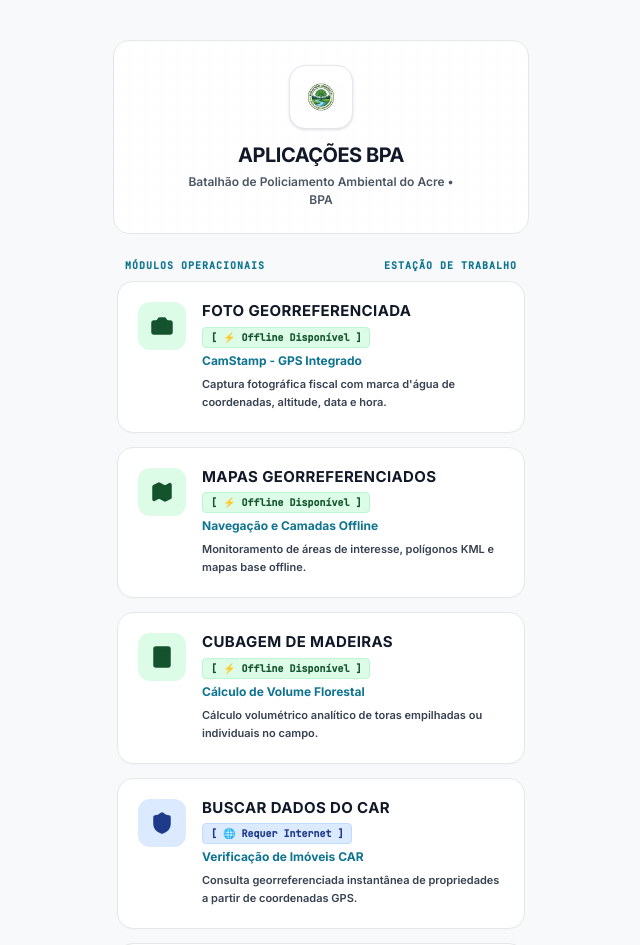
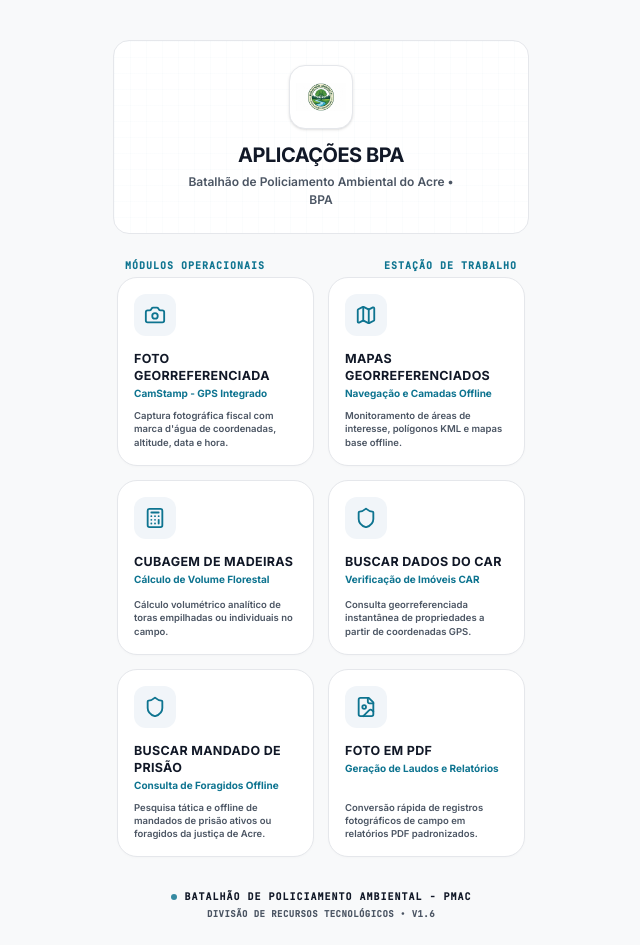
Before and after one commit to franklinroosivelt1/Aplica-esBPA, a React (Vite) app: page / in a window 1280 px wide. Shown: the top 945 px of the page, without its empty margins (319-959 px from the left). Built offline with nearby package versions, Linux system fonts and the light colour scheme.

Commit message:
Layout grid

```diff
--- a/public/sw.js
+++ b/public/sw.js
@@ -1,4 +1,4 @@
-const CACHE_NAME = 'bpa-app-cache-v1';
+const CACHE_NAME = 'bpa-app-cache-v2';
 
 self.addEventListener('install', (event) => {
   self.skipWaiting();
@@ -19,6 +19,30 @@ self.addEventListener('fetch', (event) => {
 
   // Cache requests to our own origin
   if (url.origin === self.location.origin) {
+    // For navigation/HTML requests, always use a Network-First strategy
+    // to prevent caching broken or outdated bundle HTML files.
+    const isHtml = event.request.mode === 'navigate' ||
+                   url.pathname === '/' ||
+                   url.pathname === '/index.html' ||
+                   url.pathname.endsWith('.html');
+
+    if (isHtml) {
+      event.respondWith(
+        fetch(event.request)
+          .then((networkResponse) => {
+            if (networkResponse && networkResponse.status === 200) {
+              const responseToCache = networkResponse.clone();
+              caches.open(CACHE_NAME).then((cache) => cache.put(event.request, responseToCache));
+            }
+            return networkResponse;
+          })
+          .catch(() => {
+            // Fallback to cache only if network is completely unavailable
+            return caches.match(event.request) || caches.match('/index.html') || caches.match('/');
+          })
+      );
+    } else {
+      // For static assets (JS, CSS, images), use Stale-While-Revalidate
       event.respondWith(
         caches.match(event.request).then((cachedResponse) => {
           if (cachedResponse) {
@@ -39,14 +63,10 @@ self.addEventListener('fetch', (event) => {
               });
             }
             return networkResponse;
-        }).catch((err) => {
-          if (event.request.mode === 'navigate') {
-            return caches.match('/index.html') || caches.match('/');
-          }
-          throw err;
           });
         })
       );
+    }
   } else if (
     url.hostname.includes('tile.openstreetmap.org') ||
     url.hostname.includes('google.com') ||
--- a/src/views/Home.tsx
+++ b/src/views/Home.tsx
@@ -103,12 +103,12 @@ export default function Home({ onNavigate }: HomeProps) {
 
         {/* Modules Navigation Grid */}
         <div className="w-full space-y-4 px-1">
-          <div className="text-[10px] font-mono font-bold uppercase tracking-widest text-[#0E7490] px-2 mb-2 flex items-center justify-between">
+          <div className="text-[10px] font-mono font-bold uppercase tracking-widest text-[#0E7490] px-2 mb-1 flex items-center justify-between">
             <span>Módulos Operacionais</span>
             <span>Estação de Trabalho</span>
           </div>
 
-          <div className="space-y-3.5">
+          <div className="grid grid-cols-2 gap-3.5">
             {menuItems.map((item, index) => {
               const IconComp = item.icon;
               return (
@@ -118,40 +118,29 @@ export default function Home({ onNavigate }: HomeProps) {
                   initial={{ opacity: 0, y: 8 }}
                   animate={{ opacity: 1, y: 0 }}
                   transition={{ delay: index * 0.03, duration: 0.15 }}
-                  whileHover={{ y: -1, scale: 1.005 }}
-                  whileTap={{ scale: 0.99 }}
-                  className="w-full text-left bg-white border border-[#E5E7EB] hover:border-[#0E7490] rounded-[16px] p-5 flex items-start gap-4 transition-all duration-150 cursor-pointer focus:outline-none focus:ring-2 focus:ring-[#0E7490] shadow-[0_1px_2px_rgba(0,0,0,0.02)]"
+                  whileHover={{ y: -2, scale: 1.01, boxShadow: "0 10px 15px -3px rgba(0, 0, 0, 0.04), 0 4px 6px -2px rgba(0, 0, 0, 0.01)" }}
+                  whileTap={{ scale: 0.98 }}
+                  className="w-full text-left bg-white border border-[#E5E7EB] hover:border-[#0E7490] rounded-[20px] p-4 flex flex-col justify-between min-h-[175px] transition-all duration-150 cursor-pointer focus:outline-none focus:ring-2 focus:ring-[#0E7490] shadow-[0_1px_3px_rgba(0,0,0,0.02)] group"
                   id={`btn-menu-${item.id}`}
                 >
-                  {/* Heavy, Minimalist Filled Icon Wrapper */}
-                  <div className={`flex-shrink-0 p-3 rounded-xl ${item.offline ? 'bg-[#DCFCE7] text-[#14532D]' : 'bg-[#DBEAFE] text-[#1E3A8A]'} transition-colors`}>
-                    <IconComp className="w-6 h-6" fill="currentColor" strokeWidth={1.5} />
+                  <div className="w-full">
+                    {/* Modern, Minimalist Outline Icon Wrapper */}
+                    <div className="inline-flex items-center justify-center p-2.5 bg-[#F1F5F9] text-[#0E7490] rounded-xl mb-3.5 transition-colors group-hover:bg-[#E0F2FE] group-hover:text-[#0E7490]">
+                      <IconComp className="w-5.5 h-5.5" strokeWidth={2} />
                     </div>
 
-                  {/* Text Details with High Contrast */}
-                  <div className="flex-1 min-w-0">
-                    <div className="flex flex-wrap items-center gap-1.5 justify-between">
-                      <h3 className="font-extrabold text-[15px] text-[#111827] uppercase tracking-wide leading-tight">
+                    <h3 className="font-extrabold text-[12.5px] text-[#111827] uppercase tracking-wide leading-snug">
                       {item.label}
                     </h3>
-                      {/* Connection Badge */}
-                      {item.offline ? (
-                        <span className="inline-flex items-center text-[10px] font-mono font-bold px-2 py-0.5 rounded bg-[#DCFCE7] text-[#14532D] border border-[#BBF7D0]">
-                          [ ⚡ Offline Disponível ]
-                        </span>
-                      ) : (
-                        <span className="inline-flex items-center text-[10px] font-mono font-bold px-2 py-0.5 rounded bg-[#DBEAFE] text-[#1E3A8A] border border-[#BFDBFE]">
-                          [ 🌐 Requer Internet ]
-                        </span>
-                      )}
-                    </div>
-                    <h4 className="text-[12px] text-[#0E7490] font-extrabold font-sans mt-1">
+
+                    <h4 className="text-[10px] text-[#0E7490] font-bold font-sans mt-0.5">
                       {item.subtitle}
                     </h4>
-                    <p className="text-[11px] text-[#374151] mt-1.5 leading-relaxed font-semibold">
+                  </div>
+
+                  <p className="text-[9.5px] text-[#4B5563] mt-2 leading-snug font-semibold line-clamp-3">
                     {item.description}
                   </p>
-                  </div>
                 </motion.button>
               );
             })}
@@ -160,15 +149,15 @@ export default function Home({ onNavigate }: HomeProps) {
       </div>
 
       {/* Modern, high-visibility Footer */}
-      <footer className="pt-8 pb-4 text-center">
-        <div className="flex items-center justify-center gap-2 mb-1.5">
+      <footer className="pt-8 pb-4 text-center" id="footer">
+        <div className="flex items-center justify-center gap-2 mb-1">
           <div className="w-1.5 h-1.5 bg-[#0E7490] rounded-full animate-pulse" />
-          <span className="text-[10px] font-mono tracking-widest uppercase text-[#111827] font-bold">
-            POLÍCIA MILITAR DO ESTADO DO ACRE
+          <span className="text-[10px] font-mono tracking-widest uppercase text-[#111827] font-extrabold">
+            Batalhão de Policiamento Ambiental - PMAC
           </span>
         </div>
-        <p className="text-[9px] font-mono text-[#4B5563] tracking-widest uppercase font-bold">
-          Batalhão de Policiamento Ambiental • BPA • v1.6
+        <p className="text-[9px] font-mono text-[#4B5563] tracking-wider uppercase font-bold">
+          Divisão de Recursos Tecnológicos • v1.6
         </p>
       </footer>
     </div>
```
Also changed, not shown: src/main.tsx (+6 -5 lines). Lines whose indentation alone changed are shown as unchanged.
